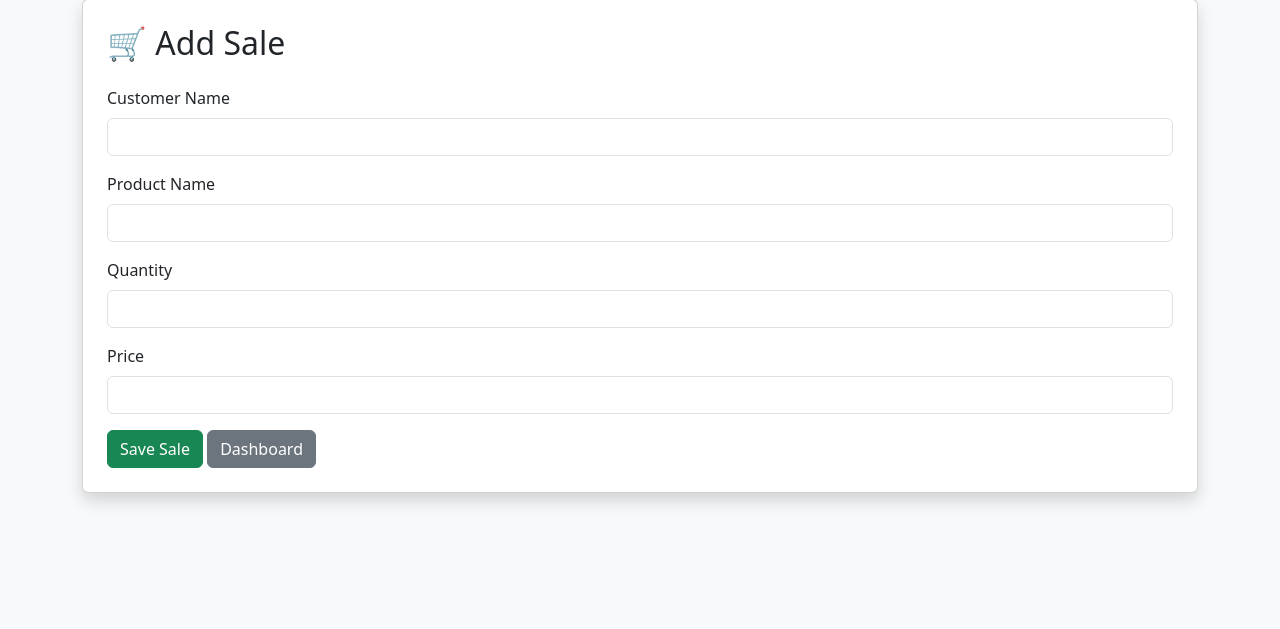
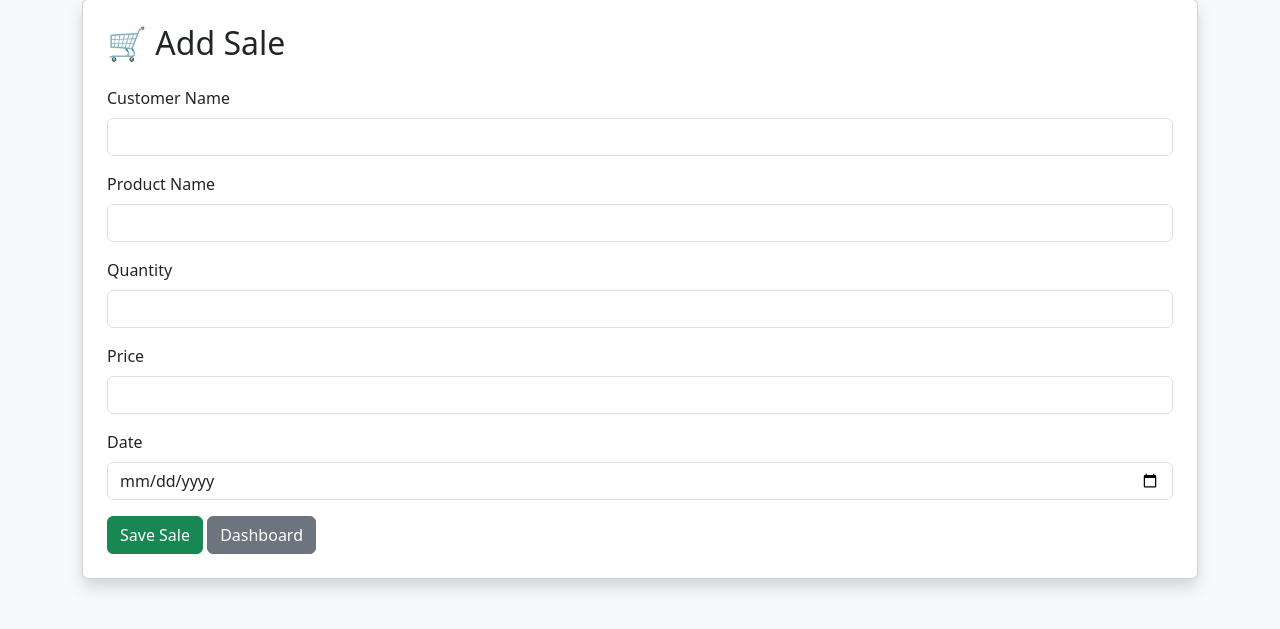
Before and after one commit to vishnubishnoipython/AI-Business-Manager, a Flask app: page /add-sale in a window 1280 px wide. Shown: the part 49-678 px from the top of the page. Run offline with Flask 3, Linux system fonts and the light colour scheme.

Commit message:
Added date system for sales module

```diff
--- a/app.py
+++ b/app.py
@@ -1,6 +1,7 @@
 from flask import Flask, render_template, request
 from database.db import (
     create_database,
+    add_date_columns,
 
     # Sales
     save_sale,
@@ -23,7 +24,7 @@ from database.db import (
 app = Flask(__name__)
 
 create_database()
-
+add_date_columns()
 
 @app.route("/")
 def home():
@@ -52,8 +53,9 @@ def add_sale():
         product = request.form["product"]
         quantity = request.form["quantity"]
         price = request.form["price"]
+        date = request.form["date"]
 
-        save_sale(customer, product, quantity, price)
+        save_sale(customer, product, quantity, price,date)
 
         return """
         <h2>Sale Saved Successfully ✅</h2>
--- a/database/db.py
+++ b/database/db.py
@@ -31,21 +31,52 @@ def create_database():
     conn.commit()
     conn.close()
 
+def add_date_columns():
+
+    print("Checking date columns...")
+
+    conn = sqlite3.connect(DATABASE_NAME)
+    cursor = conn.cursor()
+
+    try:
+        cursor.execute(
+            "ALTER TABLE sales ADD COLUMN date TEXT"
+        )
+        print("Sales date column added ✅")
+
+    except Exception as e:
+        print("Sales date error:", e)
+
+
+    try:
+        cursor.execute(
+            "ALTER TABLE expenses ADD COLUMN date TEXT"
+        )
+        print("Expenses date column added ✅")
+
+    except Exception as e:
+        print("Expenses date error:", e)
+
+
+    conn.commit()
+    conn.close()
 
 # ---------------- SALES ---------------- #
 
-def save_sale(customer, product, quantity, price):
+def save_sale(customer, product, quantity, price, date):
+
     conn = sqlite3.connect(DATABASE_NAME)
     cursor = conn.cursor()
 
     cursor.execute("""
-        INSERT INTO sales (customer, product, quantity, price)
-        VALUES (?, ?, ?, ?)
-    """, (customer, product, quantity, price))
+        INSERT INTO sales
+        (customer, product, quantity, price, date)
+        VALUES (?, ?, ?, ?, ?)
+    """,
+    (customer, product, quantity, price, date))
 
     conn.commit()
     conn.close()
-
 
 def get_all_sales():
     conn = sqlite3.connect(DATABASE_NAME)
--- a/templates/add_sale.html
+++ b/templates/add_sale.html
@@ -18,33 +18,55 @@
 
         <form method="POST">
 
+
             <div class="mb-3">
                 <label class="form-label">Customer Name</label>
                 <input type="text" name="customer" class="form-control" required>
             </div>
+
 
             <div class="mb-3">
                 <label class="form-label">Product Name</label>
                 <input type="text" name="product" class="form-control" required>
             </div>
 
+
             <div class="mb-3">
                 <label class="form-label">Quantity</label>
                 <input type="number" name="quantity" class="form-control" required>
             </div>
+
 
             <div class="mb-3">
                 <label class="form-label">Price</label>
                 <input type="number" name="price" class="form-control" required>
             </div>
 
+
+            <!-- Date Added -->
+
+            <div class="mb-3">
+                <label class="form-label">Date</label>
+
+                <input
+                    type="date"
+                    name="date"
+                    class="form-control"
+                    required
+                >
+
+            </div>
+
+
             <button type="submit" class="btn btn-success">
                 Save Sale
             </button>
 
+
             <a href="/" class="btn btn-secondary">
                 Dashboard
             </a>
+
 
         </form>
 
```
Also changed, not shown: templates/view_sales.html (+51 -11 lines), database/business.db.
